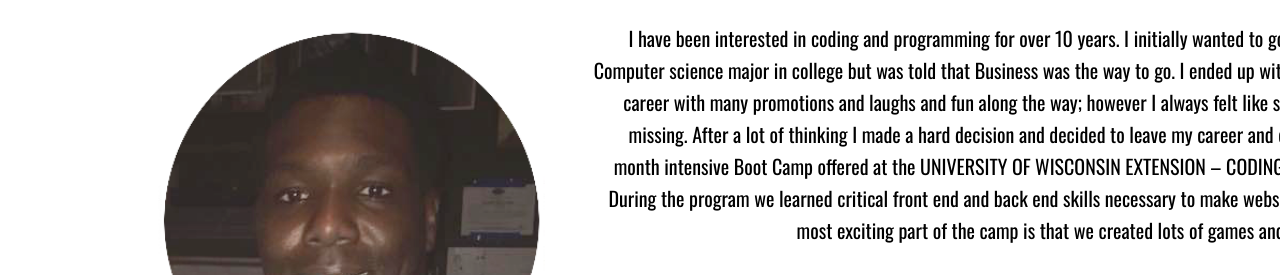
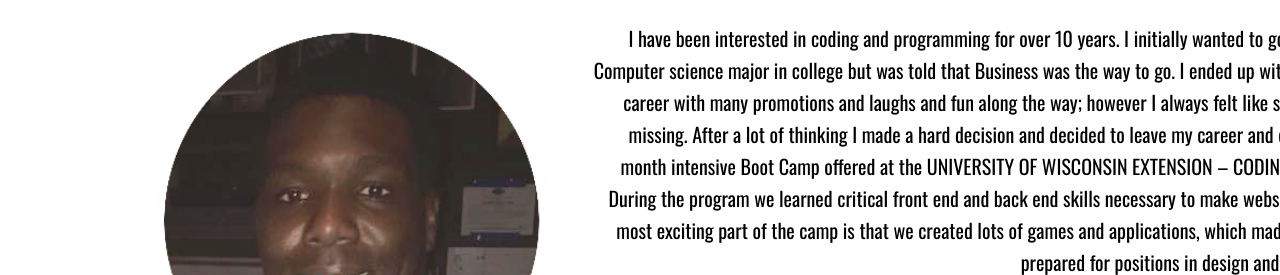
Before and after one commit to wctcprog98/nenye-portolio, a plain HTML site: page about.html in a window 1280 px wide. Shown: the part 308-583 px from the top of the page. Drawn offline with nearby package versions, Linux system fonts and the light colour scheme.

Commit message:
added text

```diff
--- a/about.html
+++ b/about.html
@@ -38,7 +38,7 @@
     <div><img src="assets/Images/Profile-Pic.png" class="picture" alt="profile picture"></div>
     <br>
     <br>
-    <p class="textAlign"> I have been interested in coding and programming for over 10 years. I initially wanted to go to school for Computer science major in college but was told that Business was the way to go. I ended up with a rewarding career with many promotions and laughs and fun along the way; however I always felt like something was missing. After a lot of thinking I made a hard decision and decided to leave my career and enroll in the 6 month intensive Boot Camp offered at the UNIVERSITY OF WISCONSIN EXTENSION – CODING BOOTCAMP . During the program we learned critical front end and back end skills necessary to make websites work. The most exciting part of the camp is that we created lots of games and applications.
+    <p class="textAlign"> I have been interested in coding and programming for over 10 years. I initially wanted to go to school for Computer science major in college but was told that Business was the way to go. I ended up with a rewarding career with many promotions and laughs and fun along the way; however I always felt like something was missing. After a lot of thinking I made a hard decision and decided to leave my career and enroll in the 6 month intensive Boot Camp offered at the UNIVERSITY OF WISCONSIN EXTENSION – CODING BOOTCAMP. During the program we learned critical front end and back end skills necessary to make websites work. The most exciting part of the camp is that we created lots of games and applications, which made us very well prepared for positions in design and development.
     </p>
 <br>
 <br>
```
